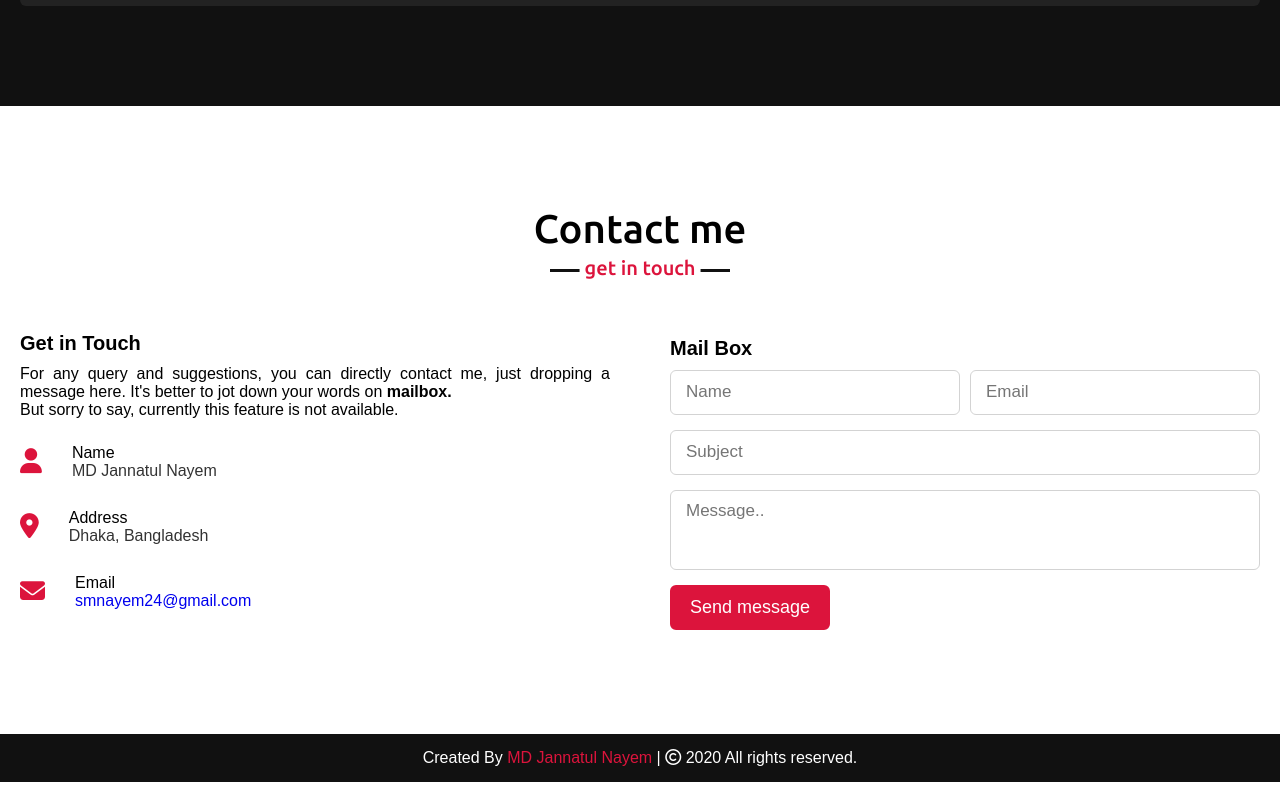
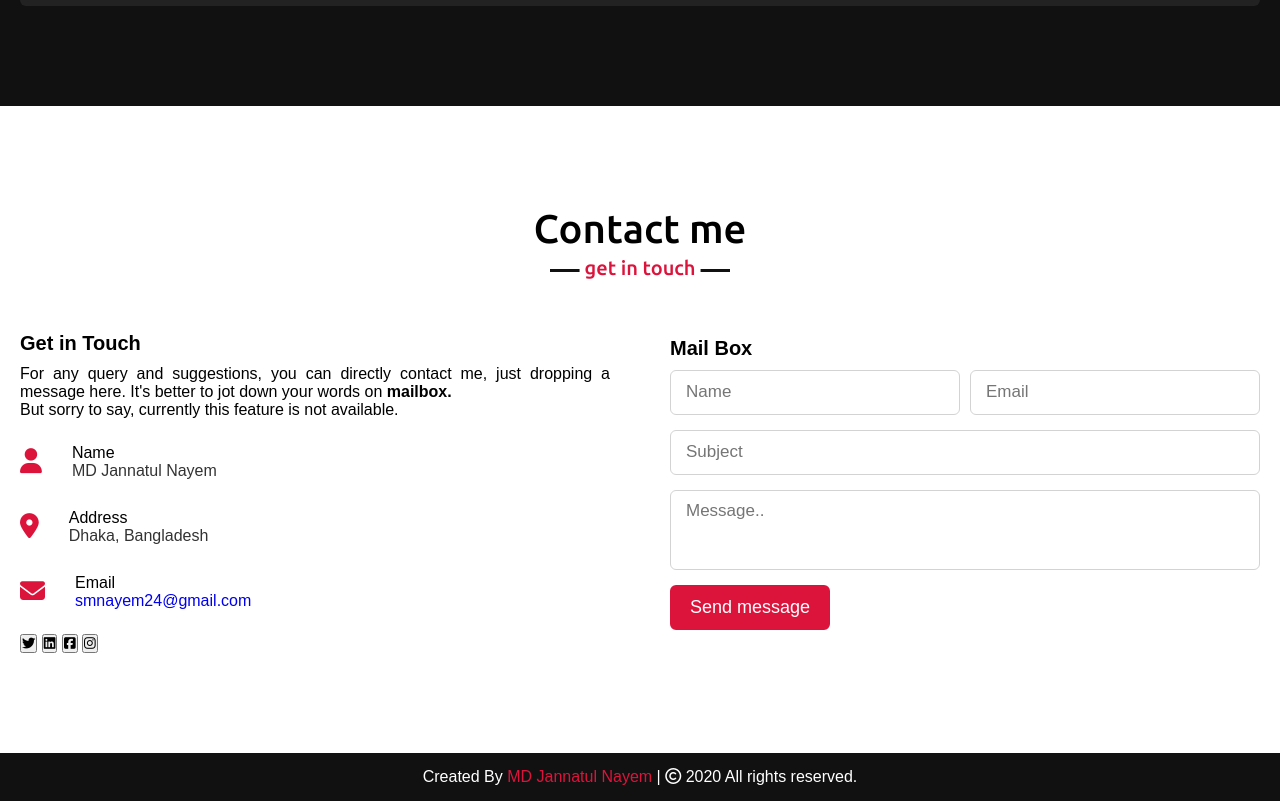
Before and after one commit to smnayem24/portfolio.nayem.io, a plain HTML site: page index.html in a window 1280 px wide. Shown: the part 4211-5012 px from the top of the page. Drawn offline with nearby package versions, Linux system fonts and the light colour scheme.

Commit message:
Update index.html

```diff
--- a/index.html
+++ b/index.html
@@ -321,6 +321,14 @@
             </form>
           </div>
         </div>
+        <!--Social media icons-->
+        <div class="social-media">
+          <button class="btn request-callback" onclick="window.open('https://twitter.com/MDJanna76084147')"><i class="fa-brands fa-twitter"></i></button>
+          <button class="btn " onclick="window.open('https://www.linkedin.com/in/smnayem24/')"><i class="fa-brands fa-linkedin"></i></button>
+          <button class="btn " onclick="window.open('https://www.facebook.com/thisisnayem24/')"><i class="fa-brands fa-square-facebook"></i></button>
+          <button class="btn " onclick="window.open('https://www.instagram.com/smnayem24/')"><i class="fa-brands fa-instagram"></i></button>
+        </div>
+
       </div>
     </section>
 
```
